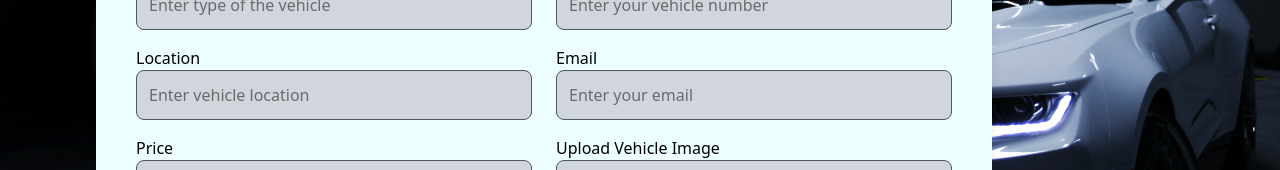
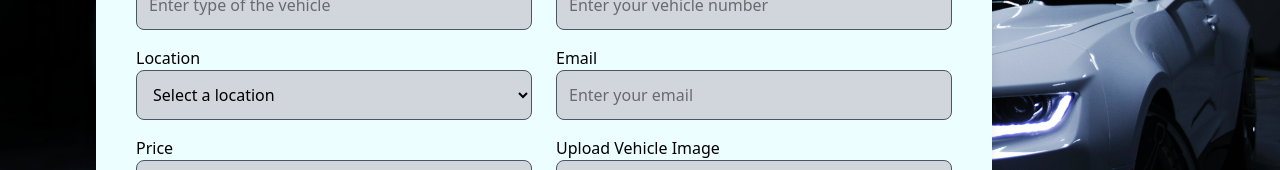
Before and after one commit to kowshicPrasanna/rental_app_react, a React (Vite) app: page /owner/add-vehicle in a window 1280 px wide. Shown: the part 360-530 px from the top of the page. Built offline with nearby package versions, Linux system fonts and the light colour scheme.

Commit message:
Update AddVehicle.jsx

```diff
--- a/src/AddVehicle.jsx
+++ b/src/AddVehicle.jsx
@@ -135,15 +135,52 @@ function AddVehicle() {
           <div className="grid grid-cols-1 md:grid-cols-2 gap-6">
             <div className="mb-4">
               <label className="block text-black">Location</label>
-              <input
-                type="text"
+              <select
                 name="location"
                 id="location"
                 className="w-full p-3 rounded-lg bg-gray-300 border border-gray-600 focus:outline-none focus:ring-2 focus:ring-gray-950"
-                placeholder="Enter vehicle location"
                 value={formik.values.location}
                 onChange={formik.handleChange}
-              />
+              >
+                <option value="">Select a location</option>
+                <option value="Ariyalur">Ariyalur</option>
+                <option value="Chengalpattu">Chengalpattu</option>
+                <option value="Chennai">Chennai</option>
+                <option value="Coimbatore">Coimbatore</option>
+                <option value="Cuddalore">Cuddalore</option>
+                <option value="Dharmapuri">Dharmapuri</option>
+                <option value="Dindigul">Dindigul</option>
+                <option value="Erode">Erode</option>
+                <option value="Kallakurichi">Kallakurichi</option>
+                <option value="Kanchipuram">Kanchipuram</option>
+                <option value="Kanyakumari">Kanyakumari</option>
+                <option value="Karur">Karur</option>
+                <option value="Krishnagiri">Krishnagiri</option>
+                <option value="Madurai">Madurai</option>
+                <option value="Nagapattinam">Nagapattinam</option>
+                <option value="Namakkal">Namakkal</option>
+                <option value="Nilgiris">Nilgiris</option>
+                <option value="Perambalur">Perambalur</option>
+                <option value="Pudukkottai">Pudukkottai</option>
+                <option value="Ramanathapuram">Ramanathapuram</option>
+                <option value="Ranipet">Ranipet</option>
+                <option value="Salem">Salem</option>
+                <option value="Sivaganga">Sivaganga</option>
+                <option value="Tenkasi">Tenkasi</option>
+                <option value="Thanjavur">Thanjavur</option>
+                <option value="Theni">Theni</option>
+                <option value="Thoothukudi">Thoothukudi</option>
+                <option value="Tiruchirappalli">Tiruchirappalli</option>
+                <option value="Tirunelveli">Tirunelveli</option>
+                <option value="Tirupathur">Tirupathur</option>
+                <option value="Tiruppur">Tiruppur</option>
+                <option value="Tiruvallur">Tiruvallur</option>
+                <option value="Tiruvannamalai">Tiruvannamalai</option>
+                <option value="Tiruvarur">Tiruvarur</option>
+                <option value="Vellore">Vellore</option>
+                <option value="Viluppuram">Viluppuram</option>
+                <option value="Virudhunagar">Virudhunagar</option>
+              </select>
             </div>
 
             <div className="mb-4">
```
